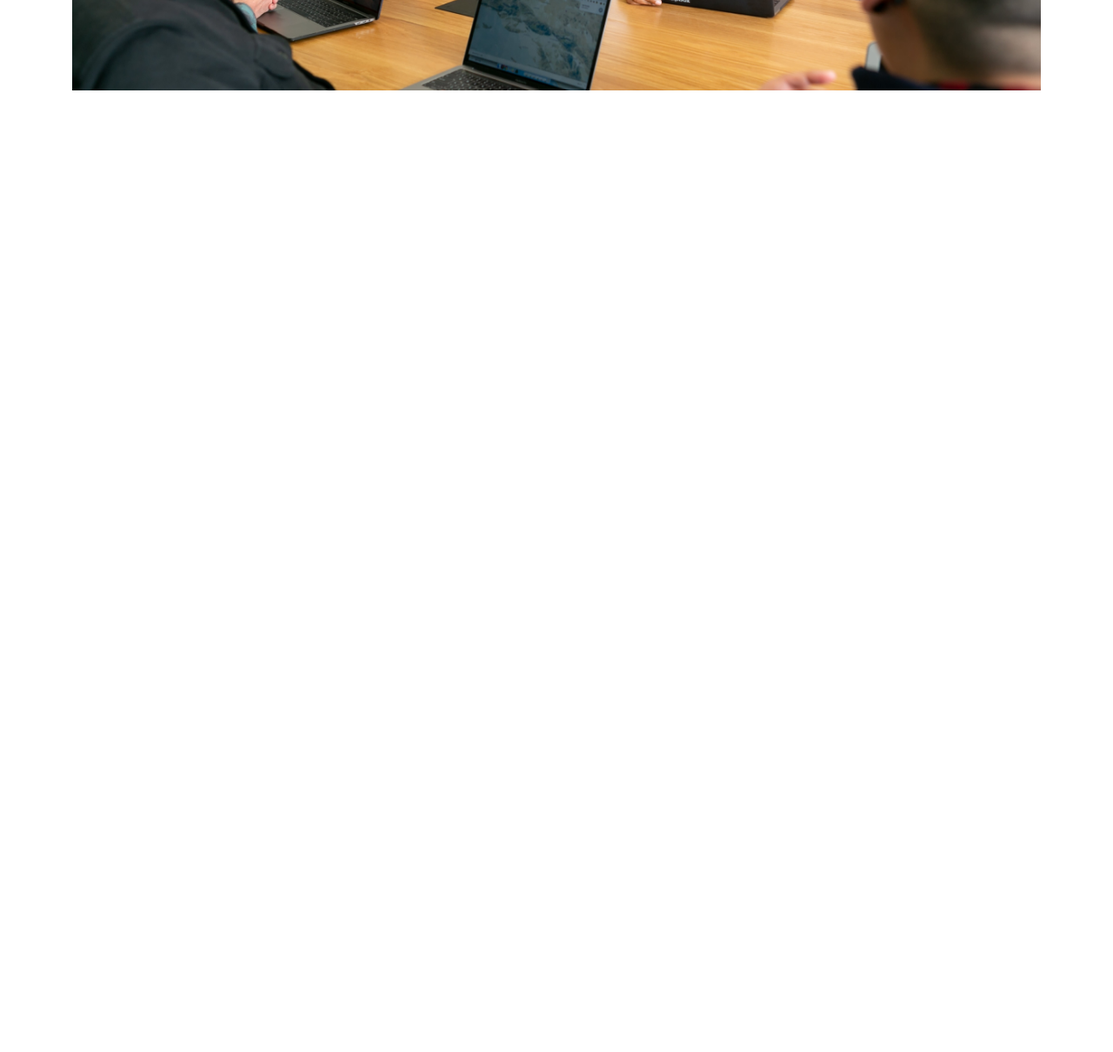
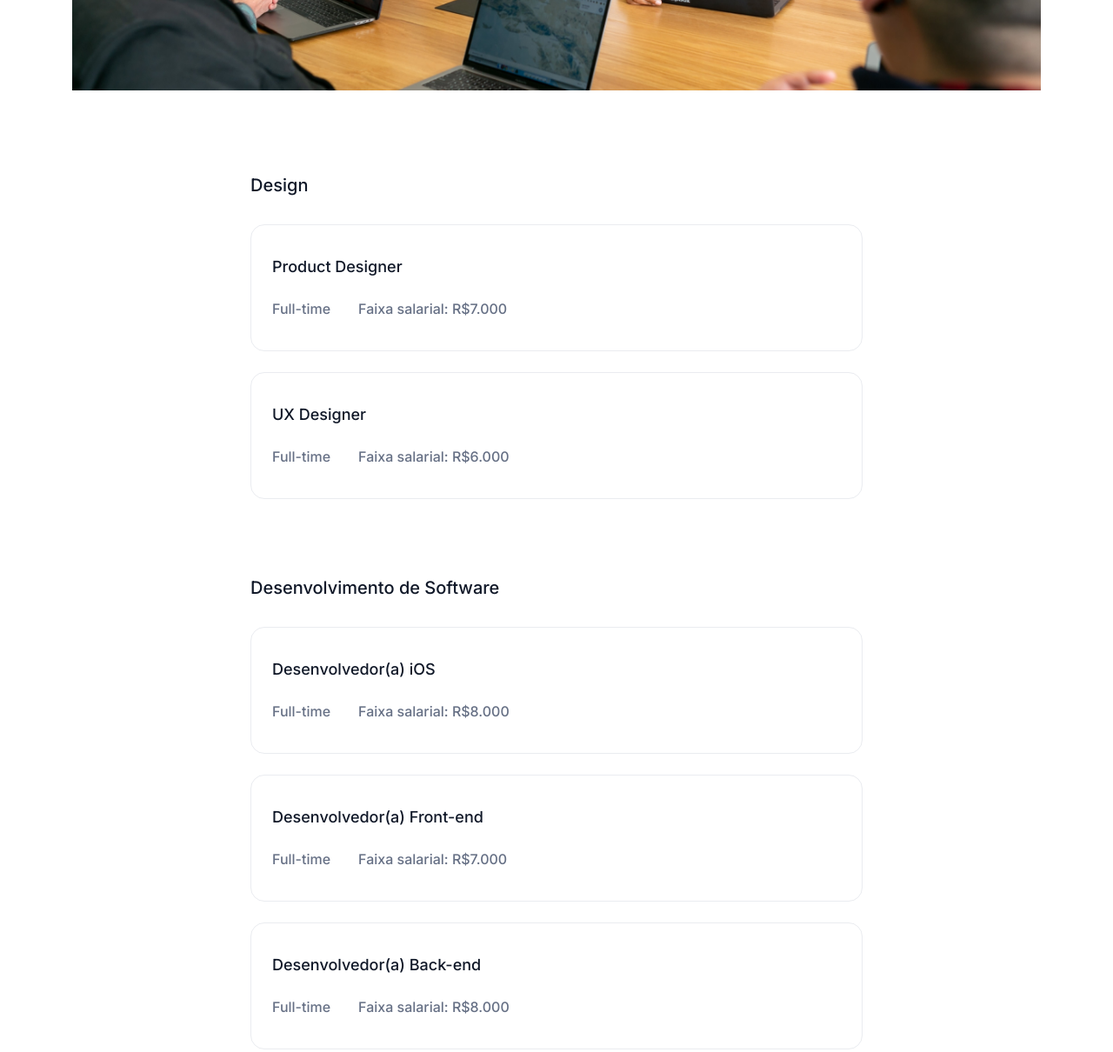
Before and after one commit to PedroHAMartins/7DaysCodeHTMLCSS, a plain HTML site: page index.html in a window 1280 px wide. Shown: the part 1486-2696 px from the top of the page at 87% size. Before the commit the page ends 1786 px from the top, so only its background shows below. Drawn offline with Linux system fonts and the light colour scheme.

Commit message:
Day 5 done: jobs opportunities and made it responsive

```diff
--- a/index.html
+++ b/index.html
@@ -64,6 +64,49 @@
             <p class="jobs-text-description">Somos uma equipe 100% remota com pessoas do Brasil inteiro.</p>
         </div>
         <img src="files/images/jobs-section-image.png" alt="Imagem com pessoas em escritório conversando e sorrindo" class="jobs-image">
+        <section class="jobs-opportunities">
+            <section class="jobs-opportunities-design">
+                <h2 class="jobs-opportunities-title">Design</h2>
+                <div class="jobs-opportunities-box">
+                    <span class="jobs-opportunities-box-title">Product Designer</span>
+                    <div class="jobs-opportunities-box-info">
+                        <span>Full-time</span>
+                        <span>Faixa salarial: R$7.000</span>
+                    </div>
+                </div>
+                <div class="jobs-opportunities-box">
+                    <span class="jobs-opportunities-box-title">UX Designer</span>
+                    <div class="jobs-opportunities-box-info">
+                        <span>Full-time</span>
+                        <span>Faixa salarial: R$6.000</span>
+                    </div>
+                </div>
+            </section>
+            <section class="jobs-opportunities-development">
+                <h2 class="jobs-opportunities-title">Desenvolvimento de Software</h2>
+                <div class="jobs-opportunities-box">
+                    <span class="jobs-opportunities-box-title">Desenvolvedor(a) iOS</span>
+                    <div class="jobs-opportunities-box-info">
+                        <span>Full-time</span>
+                        <span>Faixa salarial: R$8.000</span>
+                    </div>
+                </div>
+                <div class="jobs-opportunities-box">
+                    <span class="jobs-opportunities-box-title">Desenvolvedor(a) Front-end</span>
+                    <div class="jobs-opportunities-box-info">
+                        <span>Full-time</span>
+                        <span>Faixa salarial: R$7.000</span>
+                    </div>
+                </div>
+                <div class="jobs-opportunities-box">
+                    <span class="jobs-opportunities-box-title">Desenvolvedor(a) Back-end</span>
+                    <div class="jobs-opportunities-box-info">
+                        <span>Full-time</span>
+                        <span>Faixa salarial: R$8.000</span>
+                    </div>
+                </div>
+            </section>
+        </section>
     </section>
 </body>
 </html>
--- a/styles/style.css
+++ b/styles/style.css
@@ -4,6 +4,8 @@
     --color-1: #667085;
     --color-2: #8E2424;
     --color-2-background: #8e24240d;
+    --color-3: #101828;
+    --color-box-border: #EAECF0;
     --color-white: #FFFFFF;
     --color-black: #000000;
     --font-inter: 'Inter', sans-serif;
@@ -182,6 +184,53 @@
     margin-bottom: 4em;
 }
 
+.jobs-opportunities{
+    display: flex;
+    flex-flow: column wrap;
+    font-family: var(--font-inter);
+    width: 55%;
+    margin: 5% 0;
+    gap: 50px;
+}
+
+.jobs-opportunities-design{
+    flex-flow: column wrap;
+    margin-bottom: 3%;
+}
+
+.jobs-opportunities-development{
+    flex-flow: column wrap;
+}
+
+.jobs-opportunities-title{
+    color: var(--color-3);
+    font-size: 1.25em;
+    font-weight: 500;
+    padding: 5% 0;
+}
+
+.jobs-opportunities-box{
+    padding: 1.5em;
+    margin-bottom: 1.5em;
+    border: 1px solid #EAECF0;
+    border-radius: 1em;
+    line-height: 3em;
+}
+
+.jobs-opportunities-box-title{
+    font-weight: 500;
+    color: var(--color-3);
+    font-size: 1.125em;
+}
+
+.jobs-opportunities-box-info{
+    display: flex;
+    flex-flow: row wrap;
+    font-size: 1em;
+    color: var(--color-1);
+    gap: 2em;
+}
+
 @media (max-width: 850px) {
     .nav{
         flex-wrap: wrap;
@@ -228,4 +277,13 @@
         text-align: center;
         margin: 0 5%;
     }
+    .jobs-opportunities{
+        width: 75%;
+    }
+    .jobs-opportunities-box{
+        text-align: justify;
+    }
+    .jobs-opportunities-box-info{
+        text-align: right;
+    }
 }
```
Also changed, not shown: files/images/progress/day5.png (added), 1 other file.
